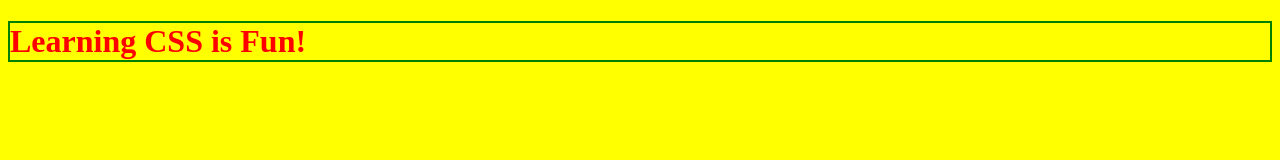
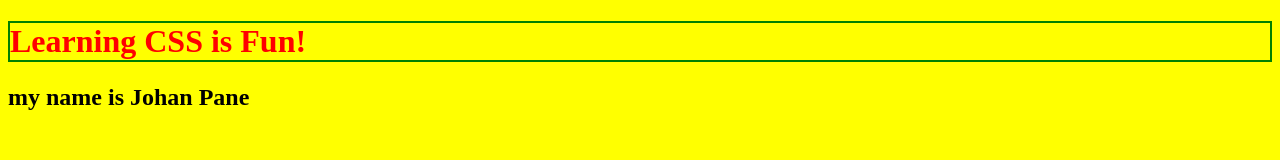
Before and after one commit to JohanPane/web-1, a plain HTML site: page learncss.html in a window 1280 px wide. Drawn offline with Linux system fonts and the light colour scheme.

Commit message:
added h2 with the style

```diff
--- a/learncss.html
+++ b/learncss.html
@@ -4,6 +4,7 @@
         <link rel="stylesheet" href ="style.css"/>
         <title>Learning CSS</title>
         <style>
+            /* this is a comment in css*/
             body {
                 background-color:  yellow;
             }
@@ -12,6 +13,7 @@
     <body>
         <!--Inline CSS -->
         <h1 style="color: red; text-allign: center">Learning CSS is Fun!</h1>
+        <h2> my name is Johan Pane</h2>
 
     </body>
 </html>
```
